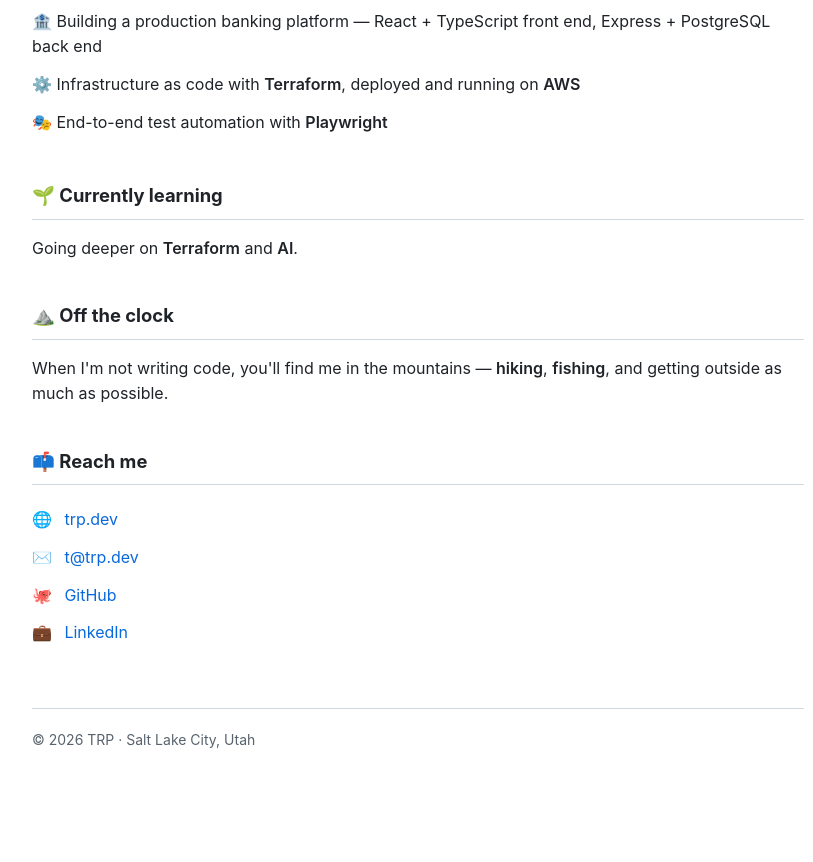
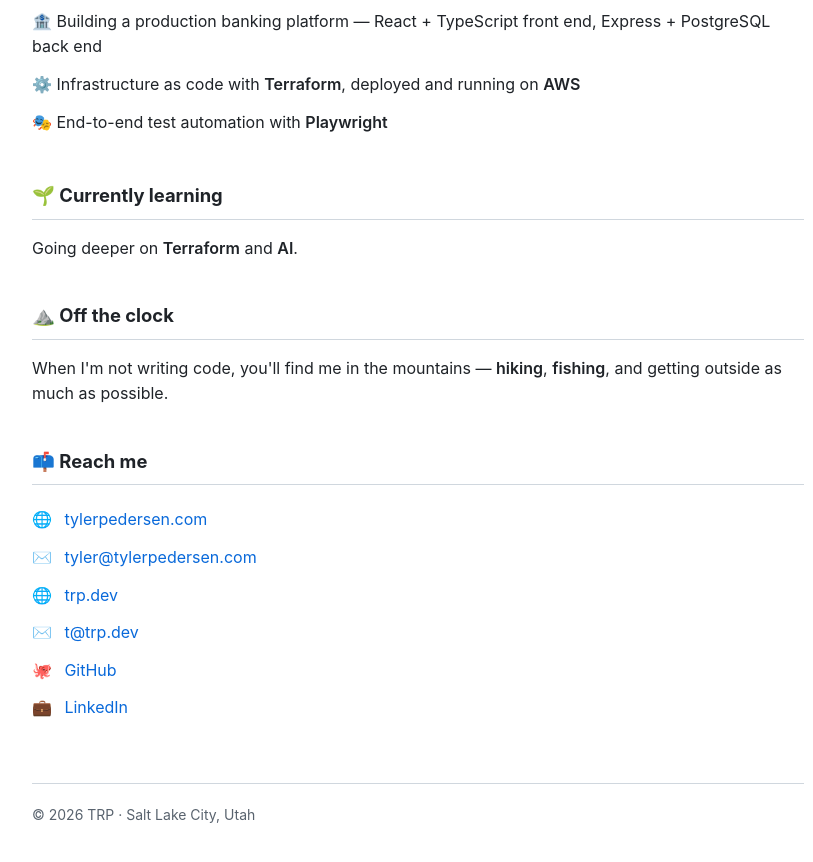
Before and after one commit to trpthedev/trpthedev, a plain HTML site: page index.html in a window 1280 px wide. Shown: the part 502-1364 px from the top of the page, without its empty margins (222-1035 px from the left). Before the commit the page ends 1325 px from the top, so only its background shows below. Drawn offline with Linux system fonts and the light colour scheme.

Commit message:
update site links

```diff
--- a/index.html
+++ b/index.html
@@ -162,6 +162,8 @@
 
       <h2>📫 Reach me</h2>
       <ul class="contact">
+        <li><span class="icon">🌐</span> <a href="https://tylerpedersen.com">tylerpedersen.com</a></li>
+        <li><span class="icon">✉️</span> <a href="mailto:tyler@tylerpedersen.com">tyler@tylerpedersen.com</a></li>
         <li><span class="icon">🌐</span> <a href="https://trp.dev">trp.dev</a></li>
         <li><span class="icon">✉️</span> <a href="mailto:t@trp.dev">t@trp.dev</a></li>
         <li><span class="icon">🐙</span> <a href="https://github.com/trpthedev">GitHub</a></li>
```
